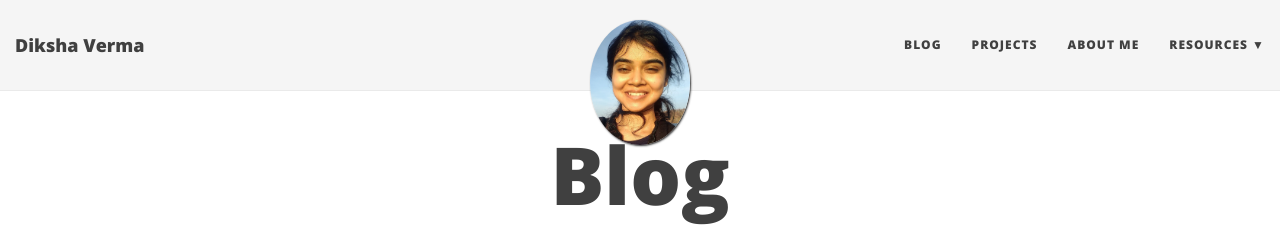
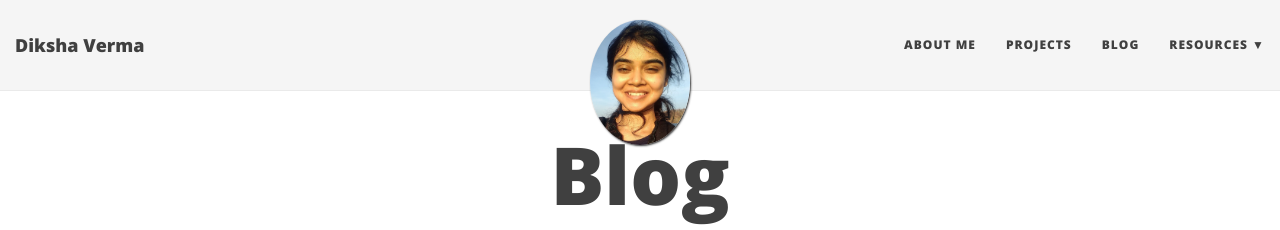
Before and after one commit to zenithexpo/temporary, a Jekyll site: the page built from blog/index.html, in a window 1280 px wide. Shown: the top 230 px of the page. Built offline with Jekyll 4.4.1, drawn with Linux system fonts in a browser that asks for light colours; nearby versions of some CDN libraries.

Commit message:
updating navbar view

```diff
--- a/_config.yml
+++ b/_config.yml
@@ -20,9 +20,10 @@ description: Virtual presence gets you recognised easily.
 
 # List of links in the navigation bars
 navbar-links:
+  About Me: "aboutme"
+  Projects: "projects"
   Blog: "blog/index.html"
-  Projects: "projects"
-  About Me: "aboutme"
+
   Resources:
     - LinkedIn: "https://www.linkedin.com/in/112diksha-verma-93700b165/"
     - Resume: "https://drive.google.com/file/d/1ldeWYdPxrfzCt1atdkQZA-qWYCI-wPeS/view?usp=sharing"
```
